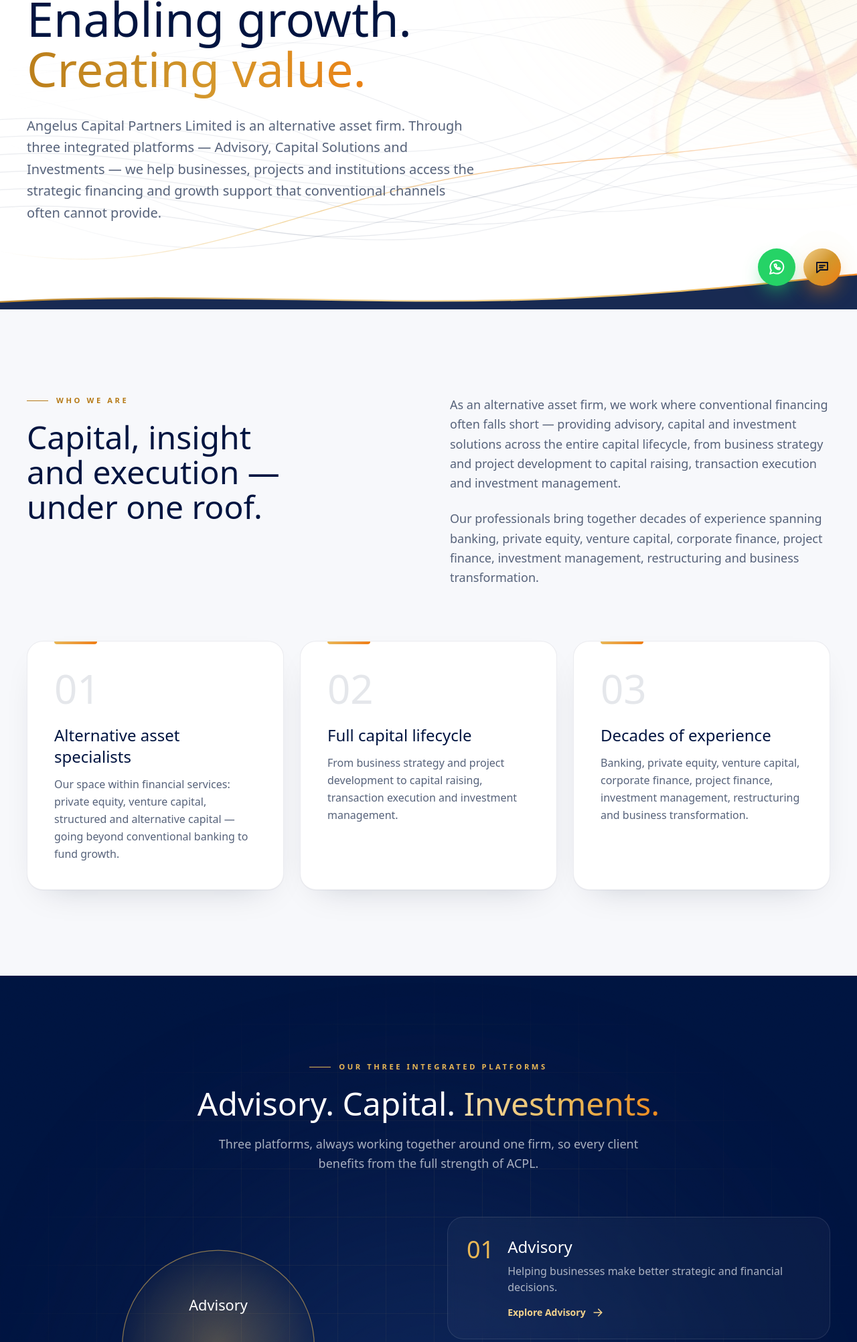
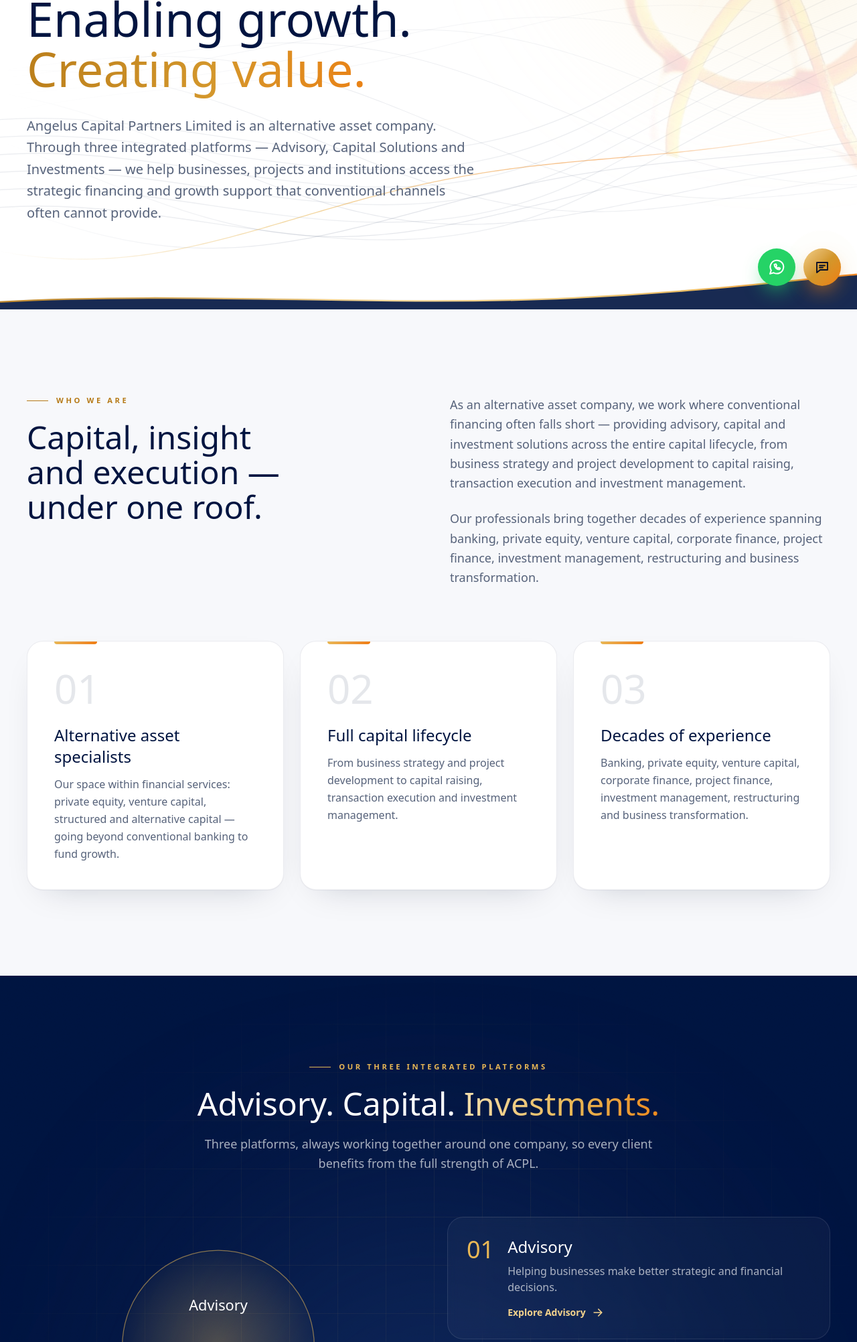
Before and after one commit to Joetech23/can, a Laravel app: page /about in a window 1280 px wide. Shown: the part 349-2353 px from the top of the page at 67% size. Run offline with Laravel 12, Linux system fonts and the light colour scheme; style sheets or scripts are compiled from the project's sources.

Commit message:
Use 'company' instead of 'firm'; Johnny Ojeaga's title is Director
Co-Authored-By: Claude Opus 5.5 <noreply@anthropic.com>
Claude-Session: https://claude.ai/code/session_01PLCcVFjwDpm8wbn2QoHwky

```diff
--- a/angelus-capital/config/acpl.php
+++ b/angelus-capital/config/acpl.php
@@ -19,7 +19,7 @@ return [
         'abbr' => 'ACPL',
         'tagline' => 'Advisory. Capital. Investments.',
         'strapline' => 'Creating Sustainable Value Through Strategic Capital Solutions',
-        'summary' => 'ACPL is a financial Advisory, Capital Solutions and Investment Management firm dedicated to helping businesses and institutions unlock growth opportunities through strategic advisory services, innovative financing arrangements and disciplined investment execution.',
+        'summary' => 'ACPL is a financial Advisory, Capital Solutions and Investment Management company dedicated to helping businesses and institutions unlock growth opportunities through strategic advisory services, innovative financing arrangements and disciplined investment execution.',
         'address' => ['173 Ogudu Road', 'Ogudu, Lagos', 'Nigeria'],
         'phone' => '+234 802 326 1918',
         'phone_href' => '+2348023261918',
@@ -74,7 +74,7 @@ return [
     ],
 
     'about' => [
-        'intro' => 'Angelus Capital Partners Limited is an alternative asset firm. Through three integrated platforms — Advisory, Capital Solutions and Investments — we help businesses, projects and institutions access the strategic financing and growth support that conventional channels often cannot provide.',
+        'intro' => 'Angelus Capital Partners Limited is an alternative asset company. Through three integrated platforms — Advisory, Capital Solutions and Investments — we help businesses, projects and institutions access the strategic financing and growth support that conventional channels often cannot provide.',
         'pillars' => [
             ['title' => 'Alternative asset specialists', 'text' => 'Our space within financial services: private equity, venture capital, structured and alternative capital — going beyond conventional banking to fund growth.'],
             ['title' => 'Full capital lifecycle', 'text' => 'From business strategy and project development to capital raising, transaction execution and investment management.'],
@@ -127,7 +127,7 @@ return [
     ],
 
     'value_proposition' => [
-        'statement' => 'ACPL is a financial Advisory, Capital Solutions and Investment Management firm dedicated to helping businesses and institutions unlock growth opportunities through strategic advisory services, innovative financing arrangements and disciplined investment execution.',
+        'statement' => 'ACPL is a financial Advisory, Capital Solutions and Investment Management company dedicated to helping businesses and institutions unlock growth opportunities through strategic advisory services, innovative financing arrangements and disciplined investment execution.',
         // One promise per platform, in platform order.
         'promises' => [
             ['platform' => 'Advisory', 'icon' => 'compass', 'title' => 'Strategic advisory services', 'text' => 'Sound strategic and financial decisions, from corporate finance to compliance.'],
@@ -164,7 +164,7 @@ return [
     ],
     'alternative_capital' => [
         'title' => 'Alternative Capital Solutions',
-        'text' => 'When conventional bank or equity structures do not fit, we arrange non-traditional funding built around the opportunity — the natural home of an alternative asset firm.',
+        'text' => 'When conventional bank or equity structures do not fit, we arrange non-traditional funding built around the opportunity — the natural home of an alternative asset company.',
         'items' => ['Private credit & direct lending', 'Asset-backed & receivables financing', 'Supply-chain & trade finance', 'Co-investment & joint ventures', 'Blended & impact finance'],
     ],
 
@@ -247,7 +247,7 @@ return [
                     'title' => 'Pioneer of West African Venture Capital',
                     'lead' => 'Dr. Oboh is highly regarded for laying the foundational regulatory and conceptual framework for small and medium enterprise (SME) equity financing across West Africa.',
                     'items' => [
-                        ['label' => 'Unique Venture Capital (UVC)', 'text' => 'He served for 14 years (2004–2018) as the Managing Director and Chief Executive Officer of UVC, a premier foundational venture firm established by a consortium of major Nigerian banks to engineer early-stage risk-capital funding.'],
+                        ['label' => 'Unique Venture Capital (UVC)', 'text' => 'He served for 14 years (2004–2018) as the Managing Director and Chief Executive Officer of UVC, a premier foundational venture capital company established by a consortium of major Nigerian banks to engineer early-stage risk-capital funding.'],
                         ['label' => 'West Africa Venture Fund (WAVF)', 'text' => 'Concurrently, he served as the Fund Manager for the WAVF. Backed directly by institutional heavyweights including the International Finance Corporation (IFC), this landmark fund deployed vital growth capital to SMEs across sub-Saharan Africa, specifically targeting the post-conflict economies of Liberia and Sierra Leone.'],
                         ['label' => 'Market Infrastructure Building', 'text' => 'Operating in a business terrain historically resistant to shared ownership, Dr. Oboh successfully led strategic regional campaigns that educated family-owned businesses and local entrepreneurs on utilizing equity financing as an essential tool for institutional scaling.'],
                     ],
@@ -292,7 +292,7 @@ return [
                     'items' => [
                         ['label' => 'Angelus Capital Partners', 'text' => 'He currently serves as the Chief Executive Officer of Angelus Capital Partners Ltd, where he drives institutional fundraising, structures private investment placements, and manages prime real estate asset portfolios.'],
                         ['label' => 'Keynes Private Equity', 'text' => 'As the former Managing Director and CEO of Keynes Private Equity, he steered targeted growth capital into emerging sectors, transforming local SMEs into highly competitive corporate entities.'],
-                        ['label' => 'Assetswise Capital', 'text' => 'Serving as Vice President and later Chief Investment Officer/Executive Director, he led complex, high-value corporate actions, including a foundational venture capital stake in tech firm Eartholeum Networks and the strategic acquisition of Seric Impianti International Limited.'],
+                        ['label' => 'Assetswise Capital', 'text' => 'Serving as Vice President and later Chief Investment Officer/Executive Director, he led complex, high-value corporate actions, including a foundational venture capital stake in tech company Eartholeum Networks and the strategic acquisition of Seric Impianti International Limited.'],
                     ],
                 ],
                 [
@@ -317,7 +317,7 @@ return [
         [
             'slug' => 'johnny-ojeaga',
             'name' => 'Johnny Ojeaga',
-            'role' => 'Deputy Managing Director',
+            'role' => 'Director',
             'initials' => 'JO',
             'photo' => 'images/team/johnny-ojeaga.webp',
             'bio' => 'Experienced finance and governance professional with deep expertise in accounting, pensions administration, financial management and corporate governance.',
@@ -335,7 +335,7 @@ return [
                     'lead' => 'Johnny’s career is defined by his selection to lead critical financial operations during a period of intense regulatory intervention in Nigeria’s wealth management market.',
                     'items' => [
                         ['label' => 'First Guarantee Pension Limited (FGPL)', 'text' => 'Johnny joined FGPL as Head of Finance and rose to become the Executive Director of Finance, Investments, and Administration, directly overseeing billions in consumer pension assets.'],
-                        ['label' => 'The PenCom Intervention Team', 'text' => 'Following shareholder friction that forced the pioneer board to step down, the National Pension Commission (PenCom) handpicked Johnny to serve on its elite Interim Management Committee (IMC). For nearly eight years, he safely anchored and stabilized the firm’s financial operations under active regulatory supervision, ensuring zero loss of consumer capital. This structural recovery successfully paved the way for the company’s ultimate consolidation into what is today Access Pensions.'],
+                        ['label' => 'The PenCom Intervention Team', 'text' => 'Following shareholder friction that forced the pioneer board to step down, the National Pension Commission (PenCom) handpicked Johnny to serve on its elite Interim Management Committee (IMC). For nearly eight years, he safely anchored and stabilized the company’s financial operations under active regulatory supervision, ensuring zero loss of consumer capital. This structural recovery successfully paved the way for the company’s ultimate consolidation into what is today Access Pensions.'],
                     ],
                 ],
                 [
--- a/angelus-capital/resources/views/components/site-footer.blade.php
+++ b/angelus-capital/resources/views/components/site-footer.blade.php
@@ -21,7 +21,7 @@
 
             <div class="grid grid-cols-1 gap-10 sm:grid-cols-[1fr_1fr_1.6fr] lg:col-span-8">
                 <div>
-                    <h3 class="text-xs font-semibold tracking-[0.25em] text-gold-400 uppercase">Firm</h3>
+                    <h3 class="text-xs font-semibold tracking-[0.25em] text-gold-400 uppercase">Company</h3>
                     <ul class="mt-6 space-y-3 text-sm">
                         <li><a href="{{ route('about') }}" class="text-white/65 transition hover:text-white">About ACPL</a></li>
                         <li><a href="{{ route('leadership') }}" class="text-white/65 transition hover:text-white">Leadership</a></li>
--- a/angelus-capital/resources/views/pages/about.blade.php
+++ b/angelus-capital/resources/views/pages/about.blade.php
@@ -12,7 +12,7 @@
         <div class="container-x grid grid-cols-1 gap-16 lg:grid-cols-2">
             <x-section-heading eyebrow="Who we are" title="Capital, insight and execution — under one roof." />
             <div class="space-y-6 text-lg leading-relaxed text-mist" data-reveal>
-                <p>As an alternative asset firm, we work where conventional financing often falls short — providing advisory, capital and investment solutions across the entire capital lifecycle, from business strategy and project development to capital raising, transaction execution and investment management.</p>
+                <p>As an alternative asset company, we work where conventional financing often falls short — providing advisory, capital and investment solutions across the entire capital lifecycle, from business strategy and project development to capital raising, transaction execution and investment management.</p>
                 <p>Our professionals bring together decades of experience spanning banking, private equity, venture capital, corporate finance, project finance, investment management, restructuring and business transformation.</p>
             </div>
         </div>
@@ -35,7 +35,7 @@
         <div class="absolute top-1/3 left-1/2 -z-10 size-[44rem] -translate-x-1/2 rounded-full bg-navy-600/35 blur-[140px]"></div>
 
         <div class="container-x">
-            <x-section-heading eyebrow="Our three integrated platforms" title="Advisory. Capital. <span class='text-gold-gradient'>Investments.</span>" lead="Three platforms, always working together around one firm, so every client benefits from the full strength of ACPL." align="center" dark />
+            <x-section-heading eyebrow="Our three integrated platforms" title="Advisory. Capital. <span class='text-gold-gradient'>Investments.</span>" lead="Three platforms, always working together around one company, so every client benefits from the full strength of ACPL." align="center" dark />
 
             <div class="mt-16 grid grid-cols-1 items-center gap-14 lg:grid-cols-2">
                 <x-platform-venn class="mx-auto w-full max-w-lg" data-reveal="zoom" />
--- a/angelus-capital/resources/views/pages/home.blade.php
+++ b/angelus-capital/resources/views/pages/home.blade.php
@@ -144,7 +144,7 @@
         <div class="absolute top-1/3 left-1/2 -z-10 size-[44rem] -translate-x-1/2 rounded-full bg-navy-600/35 blur-[140px]"></div>
 
         <div class="container-x">
-            <x-section-heading eyebrow="What we do" title="Three integrated platforms. <span class='text-gold-gradient'>One partner.</span>" lead="Advisory, capital solutions and investments work together, so every engagement benefits from the full strength of the firm." align="center" dark />
+            <x-section-heading eyebrow="What we do" title="Three integrated platforms. <span class='text-gold-gradient'>One partner.</span>" lead="Advisory, capital solutions and investments work together, so every engagement benefits from the full strength of the company." align="center" dark />
 
             <div class="mt-20 grid grid-cols-1 items-center gap-16 lg:grid-cols-2">
                 {{-- Ecosystem diagram --}}
```
Also changed, not shown: angelus-capital/tests/Feature/SitePagesTest.php (+1 -1 lines).
